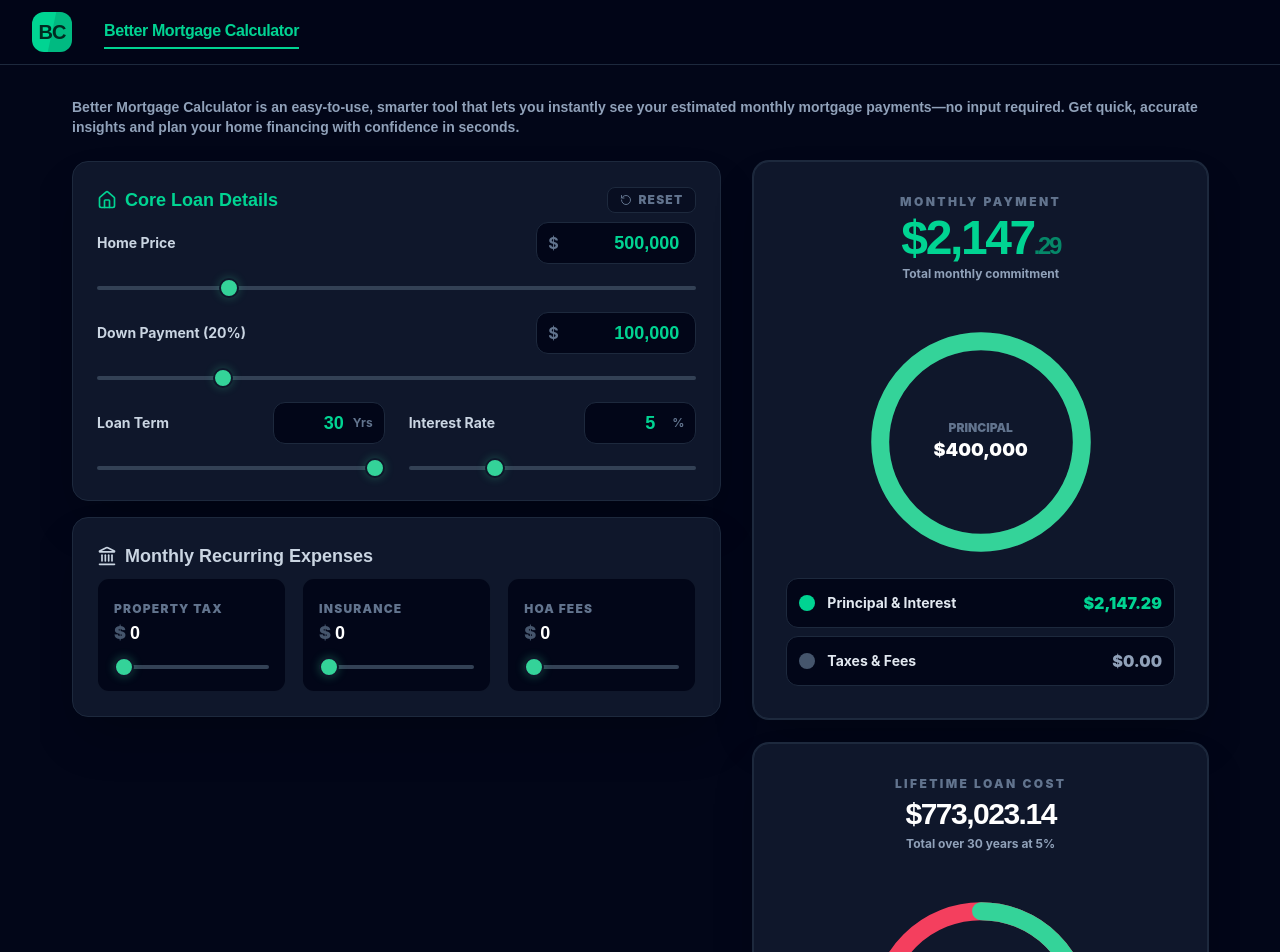
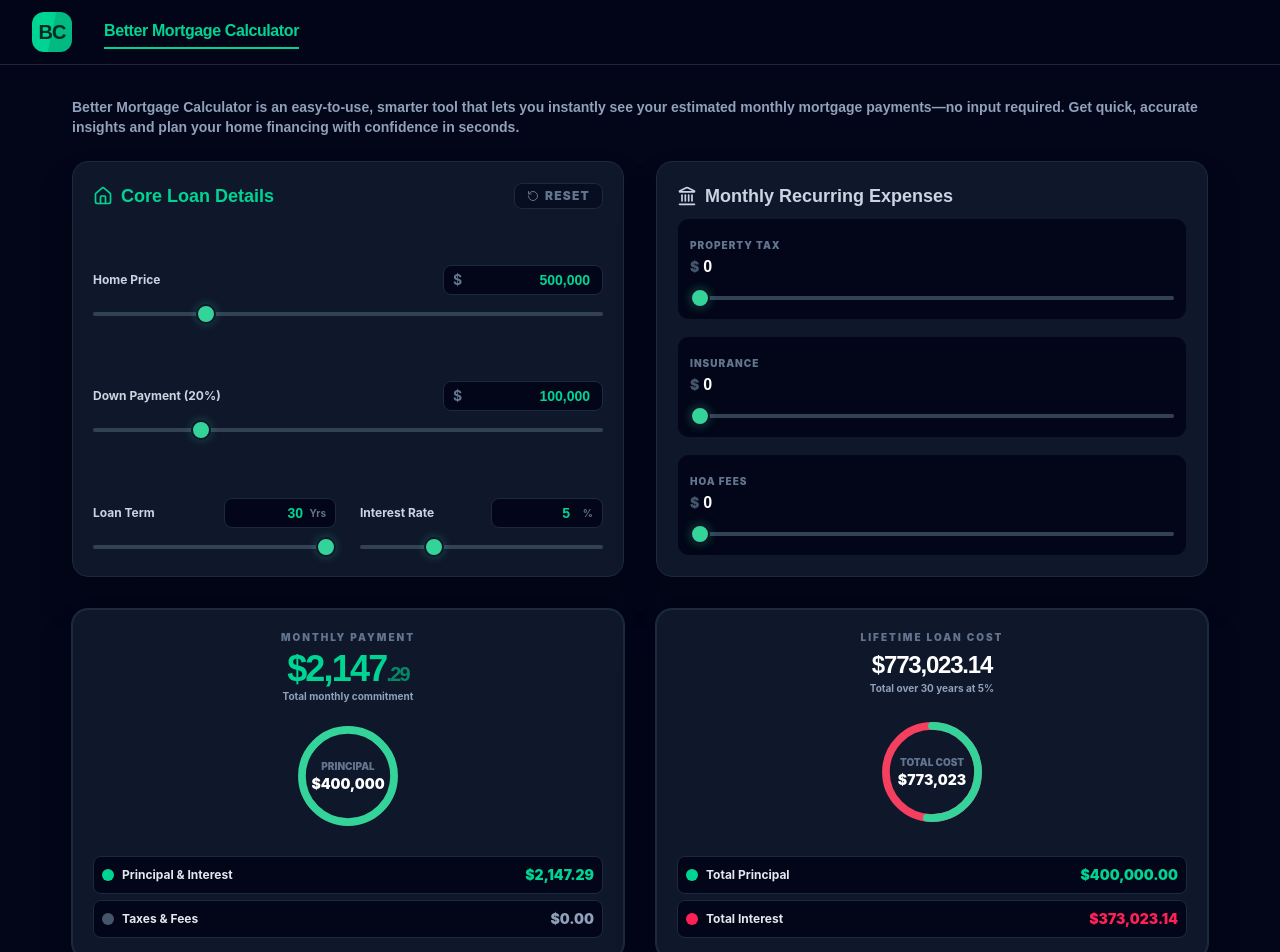
Before and after one commit to spidergroup/bettercals, a React (Vite) app: page / in a window 1280 px wide. Shown: the top 952 px of the page. Built offline with nearby package versions, Linux system fonts and the light colour scheme.

Commit message:
feat: implement mortgage calculator application with amortization and data visualization components

```diff
--- a/src/App.tsx
+++ b/src/App.tsx
@@ -26,23 +26,23 @@ function SliderInput({ label, value, onChange, min, max, step = 1, prefix, suffi
     }
 
     return (
-        <div className="space-y-2">
+        <div className="space-y-1">
             <div className="flex justify-between items-center">
-                <label className="text-sm font-bold text-slate-300 font-label">{label}</label>
+                <label className="text-xs font-bold text-slate-300 font-label">{label}</label>
                 <div className="relative">
-                    {prefix && <span className="absolute left-3 top-1/2 -translate-y-1/2 text-slate-500 font-bold text-base">{prefix}</span>}
+                    {prefix && <span className="absolute left-2.5 top-1/2 -translate-y-1/2 text-slate-500 font-bold text-sm">{prefix}</span>}
                     <input
-                        className={`${prefix ? 'pl-7' : 'pl-4'} ${suffix ? 'pr-10' : 'pr-4'} py-1.5 bg-slate-950 border border-slate-800 rounded-xl text-right font-headline font-black text-emerald-400 ${widthClass} text-lg focus:ring-2 focus:ring-emerald-400/20 focus:outline-none`}
+                        className={`${prefix ? 'pl-6' : 'pl-3'} ${suffix ? 'pr-8' : 'pr-3'} py-1 bg-slate-950 border border-slate-800 rounded-lg text-right font-headline font-black text-emerald-400 ${widthClass} text-sm focus:ring-2 focus:ring-emerald-400/20 focus:outline-none`}
                         type="text"
                         value={inputValue}
                         onChange={handleInputChange}
                         onBlur={handleBlur}
                     />
-                    {suffix && <span className="absolute right-3 top-1/2 -translate-y-1/2 text-slate-500 text-xs font-bold">{suffix}</span>}
+                    {suffix && <span className="absolute right-2.5 top-1/2 -translate-y-1/2 text-slate-500 text-[10px] font-bold">{suffix}</span>}
                 </div>
             </div>
             <input
-                className="w-full accent-emerald-400"
+                className="w-full accent-emerald-400 h-1.5"
                 max={max}
                 min={min}
                 step={step}
@@ -79,12 +79,12 @@ function RecurringExpenseInput({ label, value, onChange, min, max }: any) {
     }
 
     return (
-        <div className="space-y-1 bg-slate-950 p-4 rounded-xl border border-slate-800/50">
-            <label className="text-xs font-black text-slate-500 uppercase tracking-widest font-label">{label}</label>
+        <div className="space-y-1 bg-slate-950 p-3 rounded-xl border border-slate-800/50">
+            <label className="text-[10px] font-black text-slate-500 uppercase tracking-widest font-label">{label}</label>
             <div className="relative flex items-center">
-                <span className="text-slate-600 font-black text-lg mr-1">$</span>
+                <span className="text-slate-600 font-black text-sm mr-1">$</span>
                 <input
-                    className="w-full bg-transparent border-none text-lg font-headline font-black text-white p-0 focus:ring-0 outline-none"
+                    className="w-full bg-transparent border-none text-base font-headline font-black text-white p-0 focus:ring-0 outline-none"
                     type="text"
                     value={inputValue}
                     onChange={handleInputChange}
@@ -92,7 +92,7 @@ function RecurringExpenseInput({ label, value, onChange, min, max }: any) {
                 />
             </div>
             <input
-                className="w-full mt-1 accent-emerald-400"
+                className="w-full mt-1 accent-emerald-400 h-1.5"
                 max={max}
                 min={min}
                 type="range"
@@ -105,19 +105,19 @@ function RecurringExpenseInput({ label, value, onChange, min, max }: any) {
 
 const DonutChart = ({ principal, principalAndInterest, taxesAndFees }: any) => {
     const total = principalAndInterest + taxesAndFees;
-    const radius = 45;
+    const radius = 36;
     const circumference = 2 * Math.PI * radius;
     const piPercentage = total > 0 ? (principalAndInterest / total) : 0;
     const strokeDasharray = `${piPercentage * circumference} ${circumference}`;
 
     return (
-        <div className="relative w-56 h-56 mx-auto my-6">
+        <div className="relative w-32 h-32 mx-auto my-2">
             <div className="absolute inset-0 flex flex-col items-center justify-center">
-                <span className="text-xs font-black text-slate-500 uppercase">Principal</span>
-                <span className="text-lg font-black text-white">${principal.toLocaleString()}</span>
+                <span className="text-[10px] font-black text-slate-500 uppercase">Principal</span>
+                <span className="text-sm font-black text-white">${principal.toLocaleString(undefined, { maximumFractionDigits: 0 })}</span>
             </div>
             <svg className="transform -rotate-90 w-full h-full" viewBox="0 0 100 100">
-                <circle cx="50" cy="50" fill="transparent" r={radius} stroke="#1e293b" strokeWidth="8"></circle>
+                <circle cx="50" cy="50" fill="transparent" r={radius} stroke="#1e293b" strokeWidth="6"></circle>
                 <circle
                     cx="50"
                     cy="50"
@@ -126,7 +126,7 @@ const DonutChart = ({ principal, principalAndInterest, taxesAndFees }: any) => {
                     stroke="#34d399"
                     strokeDasharray={strokeDasharray}
                     strokeLinecap="round"
-                    strokeWidth="8"
+                    strokeWidth="6"
                     className="transition-all duration-500 ease-out"
                 ></circle>
             </svg>
@@ -136,19 +136,19 @@ const DonutChart = ({ principal, principalAndInterest, taxesAndFees }: any) => {
 
 const TotalCostDonutChart = ({ principal, totalInterest }: { principal: number, totalInterest: number }) => {
     const total = principal + totalInterest;
-    const radius = 45;
+    const radius = 36;
     const circumference = 2 * Math.PI * radius;
     const piPercentage = total > 0 ? (principal / total) : 0;
     const strokeDasharray = `${piPercentage * circumference} ${circumference}`;
 
     return (
-        <div className="relative w-56 h-56 mx-auto my-6">
+        <div className="relative w-32 h-32 mx-auto my-2">
             <div className="absolute inset-0 flex flex-col items-center justify-center">
-                <span className="text-xs font-black text-slate-500 uppercase">Total Cost</span>
-                <span className="text-lg font-black text-white">${total.toLocaleString(undefined, { maximumFractionDigits: 0 })}</span>
+                <span className="text-[10px] font-black text-slate-500 uppercase">Total Cost</span>
+                <span className="text-sm font-black text-white">${total.toLocaleString(undefined, { maximumFractionDigits: 0 })}</span>
             </div>
             <svg className="transform -rotate-90 w-full h-full" viewBox="0 0 100 100">
-                <circle cx="50" cy="50" fill="transparent" r={radius} stroke="#f43f5e" strokeWidth="8"></circle>
+                <circle cx="50" cy="50" fill="transparent" r={radius} stroke="#f43f5e" strokeWidth="6"></circle>
                 <circle
                     cx="50"
                     cy="50"
@@ -157,7 +157,7 @@ const TotalCostDonutChart = ({ principal, totalInterest }: { principal: number,
                     stroke="#34d399"
                     strokeDasharray={strokeDasharray}
                     strokeLinecap="round"
-                    strokeWidth="8"
+                    strokeWidth="6"
                     className="transition-all duration-500 ease-out"
                 ></circle>
             </svg>
@@ -320,9 +320,8 @@ export default function App() {
                         </h1>
                     </div>
 
-                    <div className="grid grid-cols-1 xl:grid-cols-12 gap-8">
-                        <div className="xl:col-span-7 space-y-4">
-                            <section className="space-y-4 bg-slate-900 p-6 rounded-2xl border border-slate-800 shadow-2xl">
+                    <div className="grid grid-cols-1 xl:grid-cols-2 gap-8">
+                        <section className="space-y-3 bg-slate-900 p-5 rounded-2xl border border-slate-800 shadow-2xl flex flex-col justify-between">
                             <div className="flex items-center justify-between mb-2">
                                 <div className="flex items-center gap-2 text-emerald-400 font-headline font-bold">
                                     <Home className="w-5 h-5" />
@@ -381,77 +380,72 @@ export default function App() {
                             </div>
                         </section>
 
-                            <section className="space-y-4 bg-slate-900 p-6 rounded-2xl border border-slate-800 shadow-2xl">
+                        <section className="space-y-3 bg-slate-900 p-5 rounded-2xl border border-slate-800 shadow-2xl flex flex-col">
                             <div className="flex items-center gap-2 text-slate-300 font-headline font-bold mb-2">
                                 <Landmark className="w-5 h-5" />
                                 <span className="text-lg">Monthly Recurring Expenses</span>
                             </div>
-                                <div className="grid grid-cols-1 md:grid-cols-3 gap-4">
+                            <div className="flex flex-col gap-4 flex-1 justify-around">
                                 <RecurringExpenseInput label="Property Tax" value={propertyTax} onChange={setPropertyTax} min={0} max={Math.floor((homePrice * 0.03) / 12)} />
                                 <RecurringExpenseInput label="Insurance" value={insurance} onChange={setInsurance} min={0} max={Math.floor((homePrice * 0.03) / 12)} />
                                 <RecurringExpenseInput label="HOA Fees" value={hoaFees} onChange={setHoaFees} min={0} max={Math.floor((homePrice * 0.03) / 12)} />
                             </div>
                         </section>
+
+                        <div className="bg-slate-900 p-5 rounded-2xl shadow-2xl border border-slate-800 ring-1 ring-slate-800 flex flex-col justify-between">
+                            <div className="text-center">
+                                <span className="text-[10px] font-black text-slate-500 uppercase tracking-[0.2em] mb-1 block">Monthly Payment</span>
+                                <div className="text-4xl font-extrabold text-emerald-400 font-headline tracking-tighter">
+                                    {dollars}<span className="text-xl opacity-60">.{cents}</span>
                                 </div>
-
-                        <div className="xl:col-span-5">
-                            <div className="sticky top-[80px] space-y-6">
-                                <div className="bg-slate-900 p-8 rounded-2xl shadow-2xl border border-slate-800 ring-1 ring-slate-800 flex flex-col justify-center">
-                                    <div className="text-center mb-6">
-                                    <span className="text-xs font-black text-slate-500 uppercase tracking-[0.2em] mb-1 block">Monthly Payment</span>
-                                    <div className="text-5xl font-extrabold text-emerald-400 font-headline tracking-tighter mb-1">
-                                        {dollars}<span className="text-2xl opacity-60">.{cents}</span>
-                                    </div>
-                                    <p className="text-slate-400 text-xs font-bold">Total monthly commitment</p>
+                                <p className="text-slate-400 text-[10px] font-bold">Total monthly commitment</p>
                             </div>
 
                             <DonutChart principal={principal} principalAndInterest={monthlyPrincipalAndInterest} taxesAndFees={monthlyTaxesAndFees} />
 
-                                <div className="space-y-2">
-                                    <div className="flex items-center justify-between p-3 bg-slate-950 rounded-xl border border-slate-800">
-                                        <div className="flex items-center gap-3">
-                                            <div className="w-4 h-4 rounded-full bg-emerald-400"></div>
-                                            <span className="text-sm font-bold text-slate-200">Principal & Interest</span>
+                            <div className="space-y-1.5 mt-2">
+                                <div className="flex items-center justify-between p-2 bg-slate-950 rounded-lg border border-slate-800">
+                                    <div className="flex items-center gap-2">
+                                        <div className="w-3 h-3 rounded-full bg-emerald-400"></div>
+                                        <span className="text-xs font-bold text-slate-200">Principal & Interest</span>
                                     </div>
-                                        <span className="font-black text-base text-emerald-400">{formatCurrencyWithCents(monthlyPrincipalAndInterest)}</span>
+                                    <span className="font-black text-sm text-emerald-400">{formatCurrencyWithCents(monthlyPrincipalAndInterest)}</span>
                                 </div>
-                                    <div className="flex items-center justify-between p-3 bg-slate-950 rounded-xl border border-slate-800">
-                                        <div className="flex items-center gap-3">
-                                            <div className="w-4 h-4 rounded-full bg-slate-600"></div>
-                                            <span className="text-sm font-bold text-slate-200">Taxes & Fees</span>
+                                <div className="flex items-center justify-between p-2 bg-slate-950 rounded-lg border border-slate-800">
+                                    <div className="flex items-center gap-2">
+                                        <div className="w-3 h-3 rounded-full bg-slate-600"></div>
+                                        <span className="text-xs font-bold text-slate-200">Taxes & Fees</span>
                                     </div>
-                                        <span className="font-black text-base text-slate-400">{formatCurrencyWithCents(monthlyTaxesAndFees)}</span>
+                                    <span className="font-black text-sm text-slate-400">{formatCurrencyWithCents(monthlyTaxesAndFees)}</span>
                                 </div>
                             </div>
                         </div>
 
-                                <div className="bg-slate-900 p-8 rounded-2xl shadow-2xl border border-slate-800 ring-1 ring-slate-800 flex flex-col justify-center">
-                                    <div className="text-center mb-6">
-                                        <span className="text-xs font-black text-slate-500 uppercase tracking-[0.2em] mb-1 block">Lifetime Loan Cost</span>
-                                        <div className="text-3xl font-extrabold text-white font-headline tracking-tighter mb-1">
+                        <div className="bg-slate-900 p-5 rounded-2xl shadow-2xl border border-slate-800 ring-1 ring-slate-800 flex flex-col justify-between">
+                            <div className="text-center">
+                                <span className="text-[10px] font-black text-slate-500 uppercase tracking-[0.2em] mb-1 block">Lifetime Loan Cost</span>
+                                <div className="text-2xl font-extrabold text-white font-headline tracking-tighter">
                                     {formatCurrencyWithCents(totalPrincipalPaid + totalInterestPaid)}
                                 </div>
-                                        <p className="text-slate-400 text-xs font-bold">Total over {loanTerm} years at {interestRate}%</p>
+                                <p className="text-slate-400 text-[10px] font-bold">Total over {loanTerm} years at {interestRate}%</p>
                             </div>
 
                             <TotalCostDonutChart principal={totalPrincipalPaid} totalInterest={totalInterestPaid} />
 
-                                    <div className="space-y-2">
-                                        <div className="flex items-center justify-between p-3 bg-slate-950 rounded-xl border border-slate-800">
-                                            <div className="flex items-center gap-3">
-                                                <div className="w-4 h-4 rounded-full bg-emerald-400"></div>
-                                                <span className="text-sm font-bold text-slate-200">Total Principal</span>
+                            <div className="space-y-1.5 mt-2">
+                                <div className="flex items-center justify-between p-2 bg-slate-950 rounded-lg border border-slate-800">
+                                    <div className="flex items-center gap-2">
+                                        <div className="w-3 h-3 rounded-full bg-emerald-400"></div>
+                                        <span className="text-xs font-bold text-slate-200">Total Principal</span>
                                     </div>
-                                            <span className="font-black text-base text-emerald-400">{formatCurrencyWithCents(totalPrincipalPaid)}</span>
+                                    <span className="font-black text-sm text-emerald-400">{formatCurrencyWithCents(totalPrincipalPaid)}</span>
                                 </div>
-                                        <div className="flex items-center justify-between p-3 bg-slate-950 rounded-xl border border-slate-800">
-                                            <div className="flex items-center gap-3">
-                                                <div className="w-4 h-4 rounded-full bg-rose-500"></div>
-                                                <span className="text-sm font-bold text-slate-200">Total Interest</span>
+                                <div className="flex items-center justify-between p-2 bg-slate-950 rounded-lg border border-slate-800">
+                                    <div className="flex items-center gap-2">
+                                        <div className="w-3 h-3 rounded-full bg-rose-500"></div>
+                                        <span className="text-xs font-bold text-slate-200">Total Interest</span>
                                     </div>
-                                            <span className="font-black text-base text-rose-500">{formatCurrencyWithCents(totalInterestPaid)}</span>
-                                        </div>
-                                    </div>
+                                    <span className="font-black text-sm text-rose-500">{formatCurrencyWithCents(totalInterestPaid)}</span>
                                 </div>
                             </div>
                         </div>
```
Lines whose indentation alone changed are shown as unchanged.
